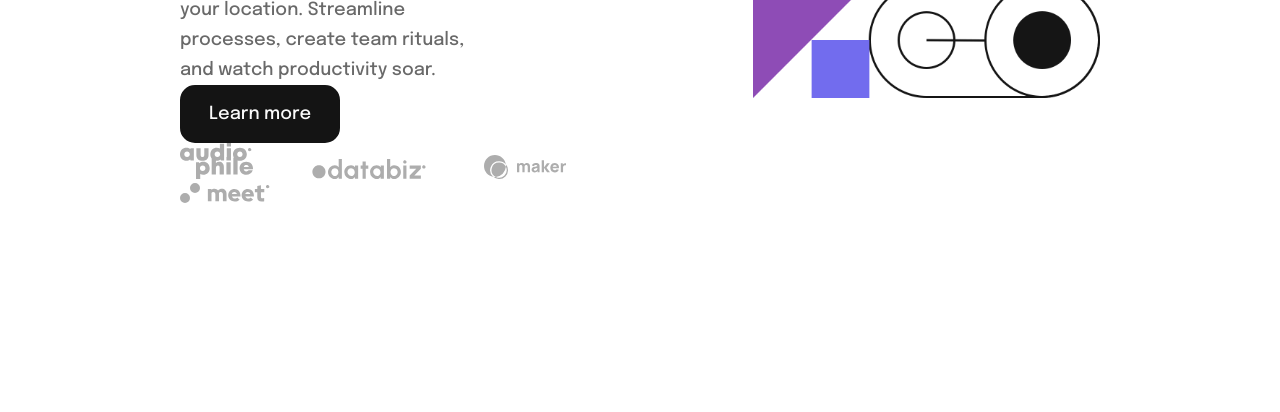
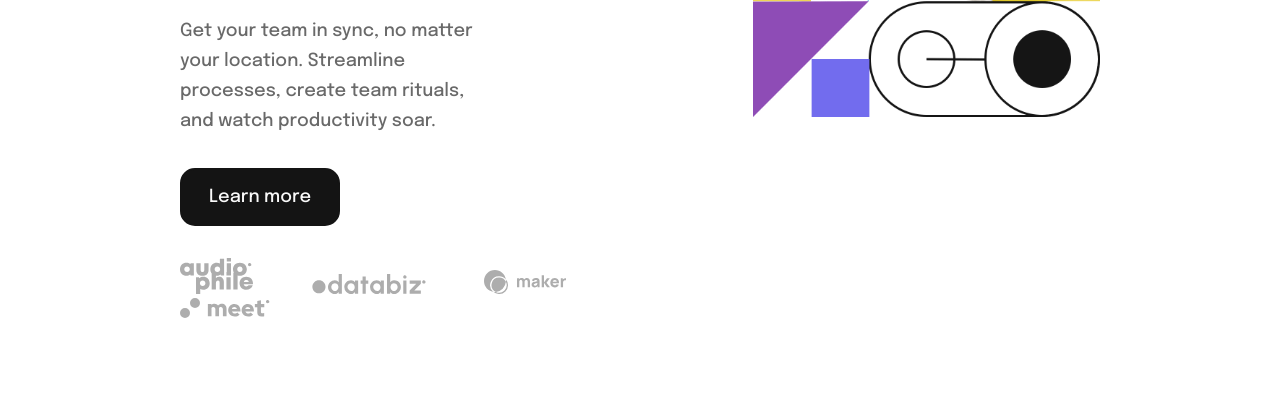
Before and after one commit to tayfundursun/JavaScript-Projects, a plain HTML site: page Intro Section with Dropdown Navigation/index.html in a window 1280 px wide. Shown: the part 522-934 px from the top of the page. Before the commit the page ends 819 px from the top, so only its background shows below. Drawn offline with Linux system fonts and the light colour scheme.

Commit message:
files updated.

```diff
--- a/Intro Section with Dropdown Navigation/index.html
+++ b/Intro Section with Dropdown Navigation/index.html
@@ -6,7 +6,7 @@
 
     <link rel="preconnect" href="https://fonts.googleapis.com">
     <link rel="preconnect" href="https://fonts.gstatic.com" crossorigin>
-    <link href="https://fonts.googleapis.com/css2?family=Epilogue:wght@500&display=swap" rel="stylesheet"> <!-- Google Fonts --- Epilouge -->
+    <link href="https://fonts.googleapis.com/css2?family=Epilogue:wght@500&display=swap" rel="stylesheet"> <!-- Google Fonts _ Epilouge -->
     <link rel="icon" type="image/png" sizes="32x32" href="./images/favicon-32x32.png">
     <link rel="stylesheet" href="style.css">
 
@@ -81,6 +81,7 @@
             <a class="hover" id="login" href="#">Login</a>
             <a id="register" href="#">Register</a>
           </div>
+        </div>
       </div>
     </nav>
     <!-- NAVBAR - END -->
@@ -109,9 +110,9 @@
         </ul>
       </section>
 
-      <section id="img-section">
+      <div id="img-section">
         <img  id="hero-img" src="./images/image-hero-desktop.png" alt="image-hero-desktop">
-      </section>
+      </div>
     </main>
     <!-- MAIN - END -->
 
--- a/Intro Section with Dropdown Navigation/style.css
+++ b/Intro Section with Dropdown Navigation/style.css
@@ -91,6 +91,8 @@ main {
     flex-direction: column;
     justify-content: space-around;
 }
+
+#content > h1, p, a { margin-bottom: 2rem; }
 
 #content > p {
     width: 55%;
```
